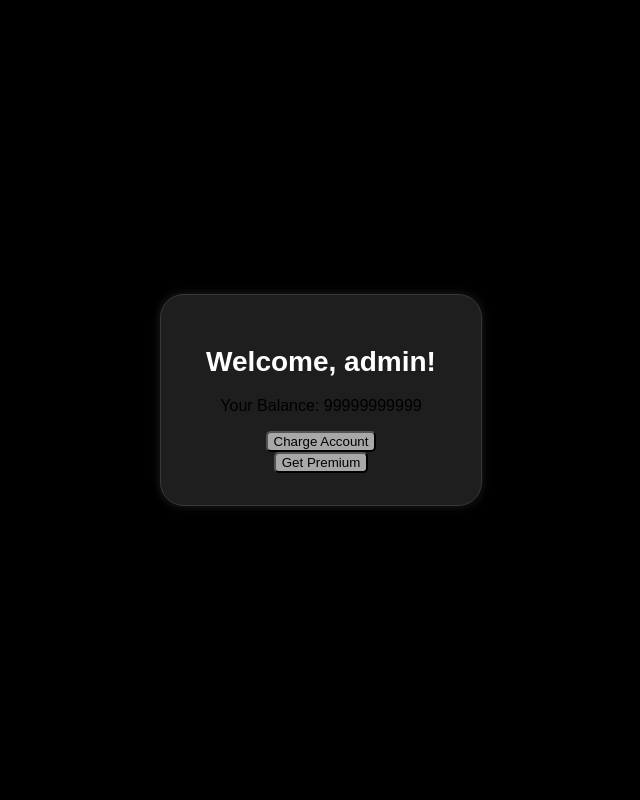
After one commit to MahtaMirzaei/Vibes, a Flask app: page /user in a window 1280 px wide. The commit adds this page. Shown: the whole page, without its empty margins (327-967 px from the left). Run offline with Flask 3, Linux system fonts and the light colour scheme; a user stored in the database is signed in.

Commit message:
feat(): created transaction, login and added user file.

```diff
--- a/app.py
+++ b/app.py
@@ -1,14 +1,24 @@
-from flask import Flask, render_template, request, url_for, redirect, flash
+from flask import Flask, render_template, request, url_for, redirect, flash, session
 import sqlite3
 import random
 import string
+import datetime
+import logging
 
 app = Flask(__name__)
-app.secret_key = 'your_secret_key'
+app.secret_key = "your_secret_key"
 
-# Connect to the database and create the table with the new schema
-with sqlite3.connect('database.db') as connect:
-    connect.execute('''
+# Configure logging
+logging.basicConfig(level=logging.DEBUG)
+
+# Connect to the database and create the tables with the new schema
+with sqlite3.connect("database.db") as connect:
+    connect.execute("DROP TABLE IF EXISTS USERS")
+    connect.execute("DROP TABLE IF EXISTS PURCHASE_TYPES")
+    connect.execute("DROP TABLE IF EXISTS TRANSACTIONS")
+
+    connect.execute(
+        """
         CREATE TABLE IF NOT EXISTS USERS (
             user_id TEXT PRIMARY KEY,
             name TEXT,
@@ -16,52 +26,177 @@ with sqlite3.connect('database.db') as connect:
             city TEXT,
             country TEXT,
             phone TEXT,
-            age INTEGER,
+            age INTEGER CHECK(age >= 9 AND age <= 120),
             password TEXT,
             balance INTEGER DEFAULT 0,
             is_artist BOOLEAN DEFAULT 0,
             is_premium BOOLEAN DEFAULT 0
         )
-    ''')
+    """
+    )
+    connect.execute(
+        """
+        CREATE TABLE IF NOT EXISTS TRANSACTIONS (
+            transaction_id TEXT PRIMARY KEY,
+            user_id TEXT,
+            recipient_id TEXT,
+            amount INTEGER,
+            date TEXT,
+            FOREIGN KEY (user_id) REFERENCES USERS (user_id),
+            FOREIGN KEY (recipient_id) REFERENCES USERS (user_id)
+        )
+    """
+    )
+    connect.execute(
+        """
+        INSERT OR IGNORE  INTO USERS (user_id, name, email, city, country, phone, age, password, balance, is_artist, is_premium)
+        VALUES (1, 'admin', 'a@mail.com' , 'Isfahan', 'Iran', 1212, 100, 123123, 99999999999, 1, 1)
+    """
+    )
+    connect.execute(
+        """
+        INSERT OR IGNORE  INTO USERS (user_id, name, email, city, country, phone, age, password, balance, is_artist, is_premium)
+        VALUES (2, 'bank', 'b@mail.com' , 'Isfahan', 'Iran', 1010, 25, 123123, 0, 1, 1)
+    """
+    )
+    connect.execute(
+        """
+        INSERT OR IGNORE  INTO TRANSACTIONS (transaction_id, user_id, recipient_id, date, amount)
+        VALUES ('0', '1', '2', '2/2/2', 1000 )
+    """
+    )
 
-@app.route('/')
+@app.route("/")
 def index():
-    return render_template('index.html')
+    return render_template("index.html")
 
-@app.route('/join', methods=['GET', 'POST'])
+@app.route("/join", methods=["GET", "POST"])
 def join():
-    if request.method == 'POST':
-        user_id = ''.join(random.choices(string.ascii_letters + string.digits, k=8))
-        name = request.form['name']
-        email = request.form['email']
-        city = request.form['city']
-        country = request.form['country']
-        phone = request.form['phone']
-        age = request.form['age']
-        password = request.form['password']
-
-        if not age.isdigit() or int(age) <= 8:
-            flash('Age must be a positive integer greater than 8.')
-            return redirect(url_for('join'))
+    if request.method == "POST":
+        user_id = "".join(random.choices(string.ascii_letters + string.digits, k=8))
+        name = request.form["name"]
+        email = request.form["email"]
+        city = request.form["city"]
+        country = request.form["country"]
+        phone = request.form["phone"]
+        age = request.form["age"]
+        password = request.form["password"]
 
         with sqlite3.connect("database.db") as users:
             cursor = users.cursor()
-            cursor.execute("""
+            cursor.execute(
+                """
                 INSERT INTO USERS (user_id, name, email, city, country, phone, age, password, balance, is_artist, is_premium)
                 VALUES (?, ?, ?, ?, ?, ?, ?, ?, 0, 0, 0)
-            """, (user_id, name, email, city, country, phone, age, password))
+            """,
+                (user_id, name, email, city, country, phone, age, password),
+            )
             users.commit()
-        return render_template("index.html")
+        return render_template("login.html")
     else:
-        return render_template('join.html')
+        return render_template("join.html")
 
-@app.route('/participant')
+@app.route("/participant")
 def participants():
-    with sqlite3.connect('database.db') as connect:
+    with sqlite3.connect("database.db") as connect:
         cursor = connect.cursor()
-        cursor.execute('SELECT * FROM USERS')
+        cursor.execute("SELECT * FROM USERS")
         data = cursor.fetchall()
     return render_template("participants.html", data=data)
+logging.basicConfig(level=logging.DEBUG)
 
-if __name__ == '__main__':
+@app.route("/transfer", methods=["GET", "POST"])
+def transfer():
+    if request.method == "POST":
+        user_id = request.form["user_id"]
+        recipient_id = request.form["recipient_id"]
+        amount = int(request.form["amount"])
+        transaction_id = "".join(random.choices(string.ascii_letters + string.digits, k=12))
+        date = datetime.datetime.now().strftime("%Y-%m-%d %H:%M:%S")
+
+        try:
+            with sqlite3.connect("database.db") as connect:
+                cursor = connect.cursor()
+
+                # Verify sender and recipient exist and have sufficient balance
+                cursor.execute("SELECT balance FROM USERS WHERE user_id = ?", (user_id,))
+                sender_balance = cursor.fetchone()
+
+                cursor.execute("SELECT balance FROM USERS WHERE user_id = ?", (recipient_id,))
+                recipient_balance = cursor.fetchone()
+
+                if not sender_balance or not recipient_balance:
+                    flash("Invalid user ID or recipient ID")
+                    return redirect(url_for("transfer"))
+
+                if sender_balance[0] < amount:
+                    flash("Insufficient balance")
+                    return redirect(url_for("transfer"))
+
+                # Perform the transaction
+                new_sender_balance = sender_balance[0] - amount
+                new_recipient_balance = recipient_balance[0] + amount
+
+                cursor.execute("UPDATE USERS SET balance = ? WHERE user_id = ?", (new_sender_balance, user_id))
+                cursor.execute("UPDATE USERS SET balance = ? WHERE user_id = ?", (new_recipient_balance, recipient_id))
+
+                # Insert the transaction record
+                cursor.execute(
+                    """
+                    INSERT INTO TRANSACTIONS (transaction_id, user_id, recipient_id, amount, date)
+                    VALUES (?, ?, ?, ?, ?)
+                    """,
+                    (transaction_id, user_id, recipient_id, amount, date),
+                )
+                connect.commit()
+
+                # Log success
+                logging.info(f"Transfer successful: {amount} units from {user_id} to {recipient_id}")
+
+            flash("Transfer successful!")
+            return redirect(url_for("index"))
+
+        except sqlite3.Error as e:
+            logging.error(f"SQLite error during transfer: {e}")
+            flash("Database error occurred. Please try again later.")
+            return redirect(url_for("transfer"))
+
+        except Exception as e:
+            logging.error(f"Error during transfer: {e}")
+            flash("An error occurred during the transfer.")
+            return redirect(url_for("transfer"))
+
+    else:
+        return render_template("transfer.html")
+
+@app.route("/login", methods=["GET", "POST"])
+def login():
+    if request.method == "POST":
+        email = request.form["email"]
+        password = request.form["password"]
+
+        with sqlite3.connect("database.db") as connect:
+            cursor = connect.cursor()
+            cursor.execute("SELECT * FROM USERS WHERE email = ? AND password = ?", (email, password))
+            user = cursor.fetchone()
+
+            if user:
+                session["user_id"] = user[0]
+                session["name"] = user[1]
+                session["balance"] = user[8]
+                session["is_premium"] = user[10]
+                return redirect(url_for("user"))
+            else:
+                flash("Invalid email or password")
+                return redirect(url_for("login"))
+    else:
+        return render_template("login.html")
+
+@app.route("/user")
+def user():
+    if "user_id" in session:
+        return render_template("user.html", name=session["name"], balance=session["balance"], is_premium=session["is_premium"])
+    else:
+        return redirect(url_for("login"))
+if __name__ == "__main__":
     app.run(debug=True)
--- a/templates/join.html
+++ b/templates/join.html
@@ -69,7 +69,7 @@
         </div>
         <div class="form-group">
           <label for="age">Age:</label>
-          <input type="number" name="age" required />
+          <input type="number" name="age" min="9" mux="120" required />
         </div>
         <div class="form-group">
           <label for="password">Password:</label>
--- /dev/null
+++ b/templates/user.html
@@ -0,0 +1,52 @@
+<!DOCTYPE html>
+<html>
+<head>
+    <link rel="stylesheet" type="text/css" href="{{ url_for('static', filename='css/style.css') }}">
+    <meta charset="UTF-8">
+    <meta http-equiv="X-UA-Compatible" content="IE=edge">
+    <meta name="viewport" content="width=device-width, initial-scale=1.0">
+    <link rel="apple-touch-icon" sizes="180x180" href="{{ url_for('static', filename='Icon/apple-touch-icon.png') }}">
+    <link rel="icon" type="image/png" sizes="32x32" href="{{ url_for('static', filename='Icon/favicon-32x32.png') }}">
+    <link rel="icon" type="image/png" sizes="16x16" href="{{ url_for('static', filename='Icon/favicon-16x16.png') }}">
+    <link rel="manifest" href="{{ url_for('static', filename='Icon/site.webmanifest') }}">
+    <link rel="preconnect" href="https://fonts.googleapis.com">
+    <link rel="preconnect" href="https://fonts.gstatic.com" crossorigin>
+    <link href="https://fonts.googleapis.com/css2?family=Poppins:wght@300;400;500;600&display=swap" rel="stylesheet">
+    <link rel="stylesheet" href="https://fonts.googleapis.com/css2?family=Material+Symbols+Outlined:opsz,wght,FILL,GRAD@20..48,100..700,0..1,-50..200">
+    <title>User Page</title>
+</head>
+<body>
+    <div class="div-header">
+        <h1>Welcome, {{ name }}!</h1>
+        <p>Your Balance: {{ balance }}</p>
+        <div>
+            <button onclick="document.getElementById('chargeForm').style.display='block'">Charge Account</button>
+            <div id="chargeForm" style="display:none;">
+                <form method="post" action="{{ url_for('charge') }}">
+                    <input type="number" name="amount" required>
+                    <button type="submit">Charge</button>
+                </form>
+            </div>
+        </div>
+        <div>
+            <button onclick="checkPremium()">Get Premium</button>
+            <div id="premiumForm" style="display:none;">
+                {% if balance >= 1000 %}
+                    <p>Are you certain to purchase premium?</p>
+                    <form method="post" action="{{ url_for('premium') }}">
+                        <button type="submit">Proceed</button>
+                    </form>
+                    <button onclick="document.getElementById('premiumForm').style.display='none'">No</button>
+                {% else %}
+                    <p>You don't have enough credit, please charge first.</p>
+                {% endif %}
+            </div>
+        </div>
+    </div>
+    <script>
+        function checkPremium() {
+            document.getElementById('premiumForm').style.display='block';
+        }
+    </script>
+</body>
+</html>
```
Also changed, not shown: templates/index.html (+10 -0 lines), templates/login.html (added, +26 -0 lines), templates/transfer.html (added, +39 -0 lines), database.db.
